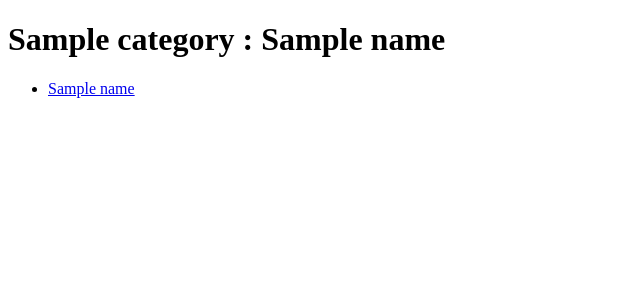
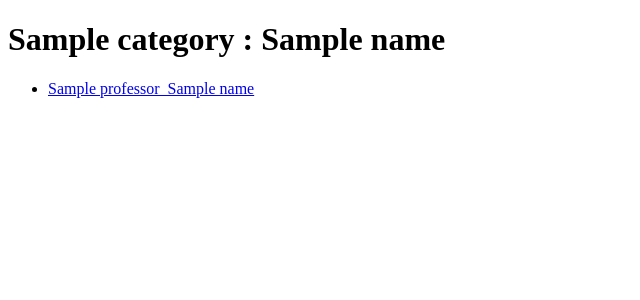
Before and after one commit to Trappie/ProClass, a Flask app: template proclass/templates/searchresult.html in a window 1280 px wide. Shown: the top 300 px of the page, without its empty margins (0-640 px from the left). Run offline with Flask 2, Linux system fonts and the light colour scheme; the template is opened without the code that fills it: most values are stand-ins (such as "Sample title", 1, 10 or a date in 2020).

Commit message:
duo push

```diff
--- a/proclass/templates/professor_information.html
+++ b/proclass/templates/professor_information.html
@@ -4,7 +4,7 @@
     <style>
         body{
             background-image: url("{{url_for('static', filename='background.png')}}");
-            color: floralwhite;
+            color: black;
         }
         div.topnavbar{
             overflow: hidden;
@@ -49,7 +49,7 @@
             <p><strong>Office: </strong>sennote square 5129</p>
             <p><strong>Email: </strong> bill@cs.pitt.edu</p>
             <p><strong>Departments: </strong>Computer Science</p>
-            <input type="button" value="Go to Chat Room" onclick="window.location.href='file:///Users/xjzayd/Desktop/ProClass/proclass/templates/Chat_room.html'" />
+            <input type="button" value="Go to Chat Room" onclick="window.location.href='./chat_room.html'" />
         </div>
         <div id = "Research">
             <h3>Research</h3>
--- a/proclass/templates/searchresult.html
+++ b/proclass/templates/searchresult.html
@@ -30,14 +30,14 @@
     <h1>{{ category + " : " + name}}</h1>
     {% if category == 'Class' %}
       <ul class="myUL" id="class_result">
-        {% for result in results %}
-          <li><a href="{{url_for('pro_class', class_string=(name + '_' + result.name))}}">{{result.name}}</a></li>
+        {% for professor in results %}
+          <li><a href="{{url_for('pro_class', class_string=(name + '_' + professor.name))}}">{{professor.name}}</a></li>
         {% endfor %}
       </ul>
     {% else %}
       <ul class="myUL" id="professor_result">
-        {% for result in results %}
-          <li><a href="{{url_for('pro_class', class_string=(result.name + '_' + name))}}">{{name}}</a></li>
+        {% for course in results %}
+          <li><a href="{{url_for('pro_class', class_string=(course.course_name + '_' + name))}}">{{course.course_name+ '_'+name}}</a></li>
         {% endfor %}
       </ul>
     {% endif %}
```
